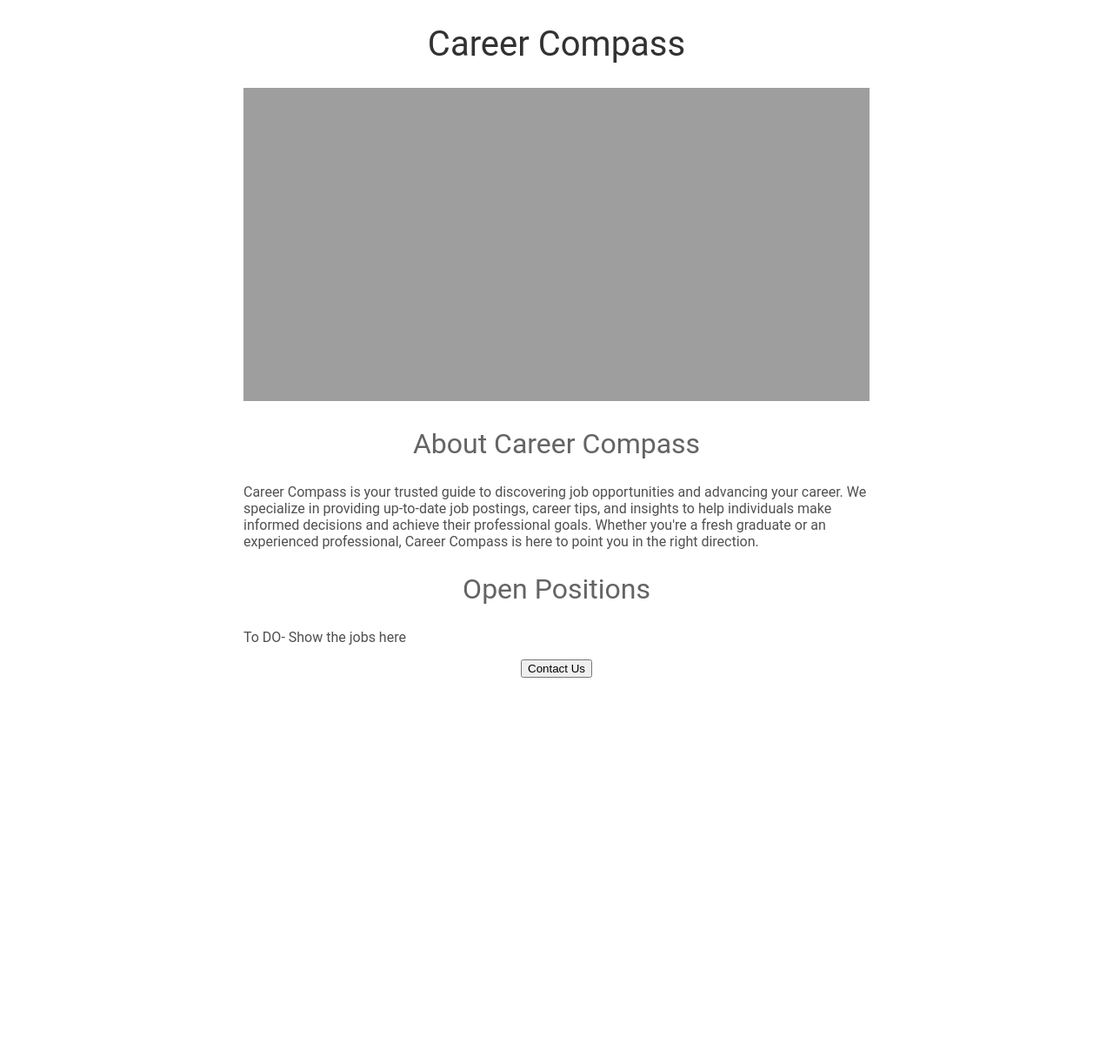
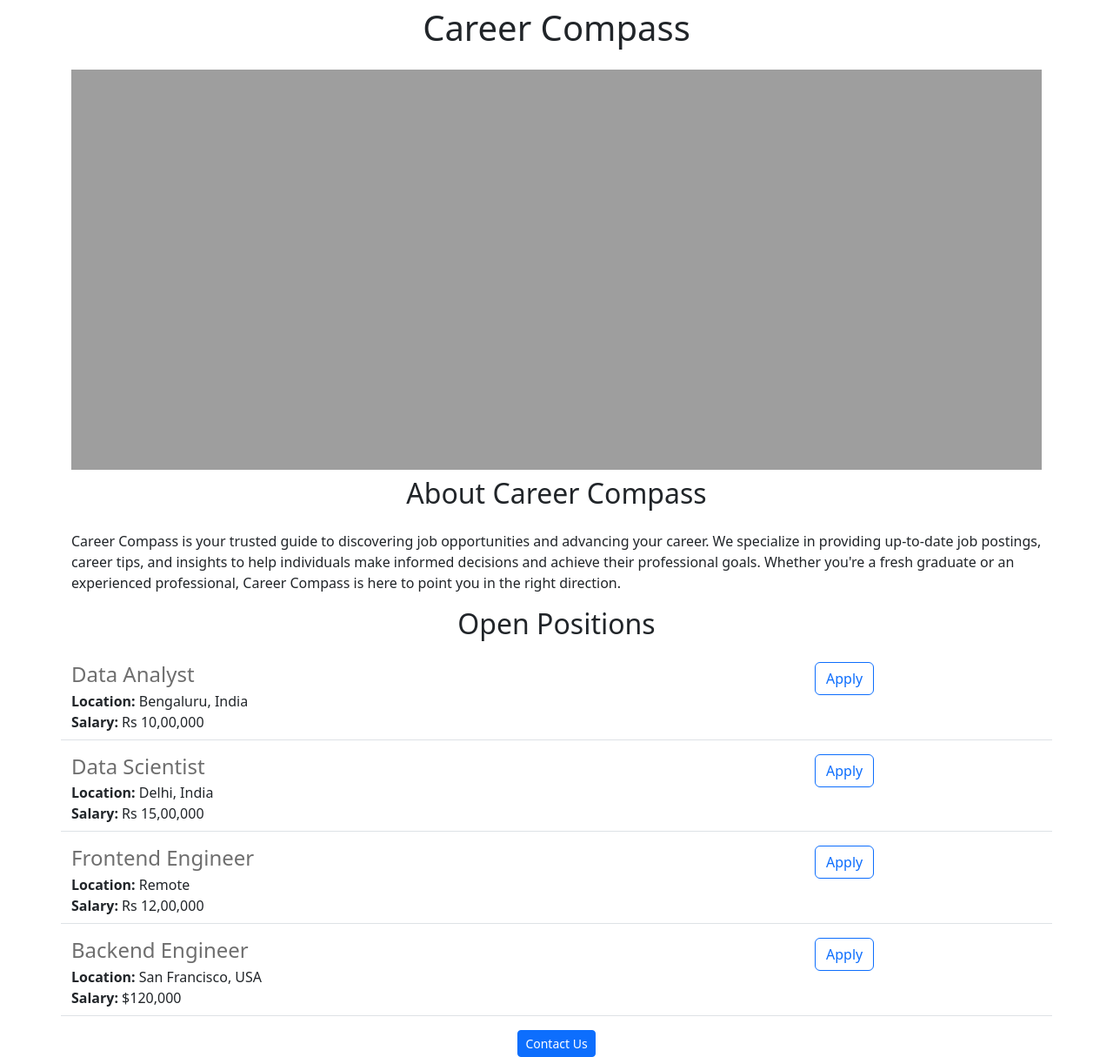
Before and after one commit to akhildalal10/careers-website, a Flask app: page / in a window 1280 px wide. Shown: the whole page at 87% size. Before the commit the page ends 779 px from the top, so only its background shows below. Run offline with Flask 3, Linux system fonts and the light colour scheme.

Commit message:
added dynamic data

```diff
--- a/app.py
+++ b/app.py
@@ -1,9 +1,34 @@
-from flask import Flask, render_template
+from flask import Flask, render_template,jsonify
 app= Flask(__name__)
+JOBS= [{
+  'id': 1,
+  'title': 'Data Analyst',
+  'location' : 'Bengaluru, India',
+  'salary': 'Rs 10,00,000'
+},{
+  'id': 2,
+  'title': 'Data Scientist',
+  'location': 'Delhi, India',
+  'salary': 'Rs 15,00,000'
+},{
+  'id': 3,
+  'title': 'Frontend Engineer',
+  'location': 'Remote',
+  'salary': 'Rs 12,00,000'
+},{
+  'id': 4,
+  'title': 'Backend Engineer',
+  'location': 'San Francisco, USA',
+  'salary': '$120,000'
+}]
 
 @app.route("/")
 def hello_world():
-  return render_template('home.html')
+  return render_template('home.html', jobs=JOBS,company_name='Compass')
+
+@app.route("/api/jobs")
+def list_jobs():
+  return  jsonify(JOBS)
 
 if __name__ == '__main__':
   app.run(host='0.0.0.0', debug=True)
--- a/templates/home.html
+++ b/templates/home.html
@@ -2,7 +2,11 @@
 <html>
   <head>
     <title>Career Compass </title>
-    <style>
+    <meta charset="utf-8">
+    <meta name="viewport" content="width=device-width, initial-scale=1">
+    <link href="https://cdn.jsdelivr.net/npm/bootstrap@5.3.3/dist/css/bootstrap.min.css" rel="stylesheet" integrity="sha384-QWTKZyjpPEjISv5WaRU9OFeRpok6YctnYmDr5pNlyT2bRjXh0JMhjY6hW+ALEwIH" crossorigin="anonymous">
+
+    <!-- <style>
       h1{
         font-size: 40px;
         font-family: Roboto;
@@ -31,19 +35,30 @@
         margin: 0 auto 0 auto;
 
       }
+    </style> -->
+    <style>
+      #banner {
+        height: 460px;
+        width: 100%;
+        object-fit: cover;
+      }
     </style>
   </head>
   <body>
-    <div id="container">
-     <h1>Career Compass</h1>
-     <img id="banner"src="http://127.0.0.1:5000/static/banner.jpg"
+    <div class="container" >
+     <h1 class="text-center mt-2 mb-4">Career {{company_name}}</h1>
+     <img class="img-fluid" id="banner"src="http://127.0.0.1:5000/static/banner.jpg"
       height='320'>
-     <h2>About Career Compass</h2>
+     <h2 class="text-center mt-2 mb-4">About Career Compass</h2>
      <p>Career Compass is your trusted guide to discovering job opportunities and advancing your career. We specialize in providing up-to-date job postings, career tips, and insights to help individuals make informed decisions and achieve their professional goals. Whether you're a fresh graduate or an experienced professional, Career Compass is here to point you in the right direction.</p>
-     <h2>Open Positions</h2>
-     <p> To DO- Show the jobs here</p>
-     <div style="text-align: center;">
-     <button>Contact Us</button>
+     <h2 class="text-center mt-2 mb-4">Open Positions</h2>
+     <div>
+      {% for job in jobs %}
+        {% include 'jobitem.html' %}
+      {% endfor %}
+     </div>
+     <div class="text-center">
+     <button class="btn btn-primary btn-sm">Contact Us</button>
      </div>
     </div>
   </body>
--- /dev/null
+++ b/templates/jobitem.html
@@ -0,0 +1,19 @@
+<div class= "border-bottom row" style="margin-bottom: 16px; padding-bottom: 8px;">
+    <div class="col-9">
+        <h4 style="color: rgb(110,110,110 );margin-bottom: 4px;">{{job['title']}}</h4>
+        <div>
+        <b>Location:</b> {{job['location']}}
+        </div>
+        {% if 'salary' in job %}
+        <div>
+        <b>Salary:</b> {{job['salary']}}
+        </div>
+        {% endif %}
+    </div>
+    <div class="col-3">
+    <button type="button" class="btn btn-outline-primary">Apply</button>
+    </div>
+
+
+
+</div>
```
